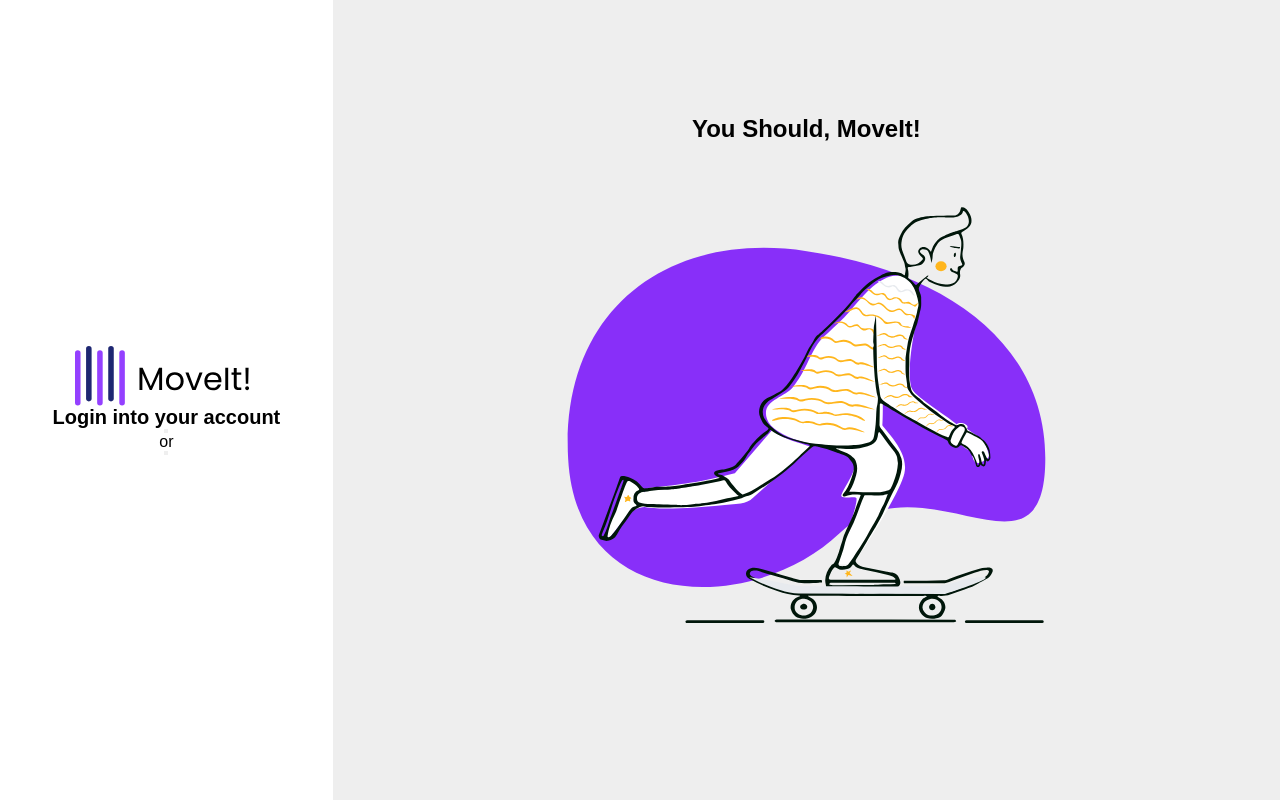
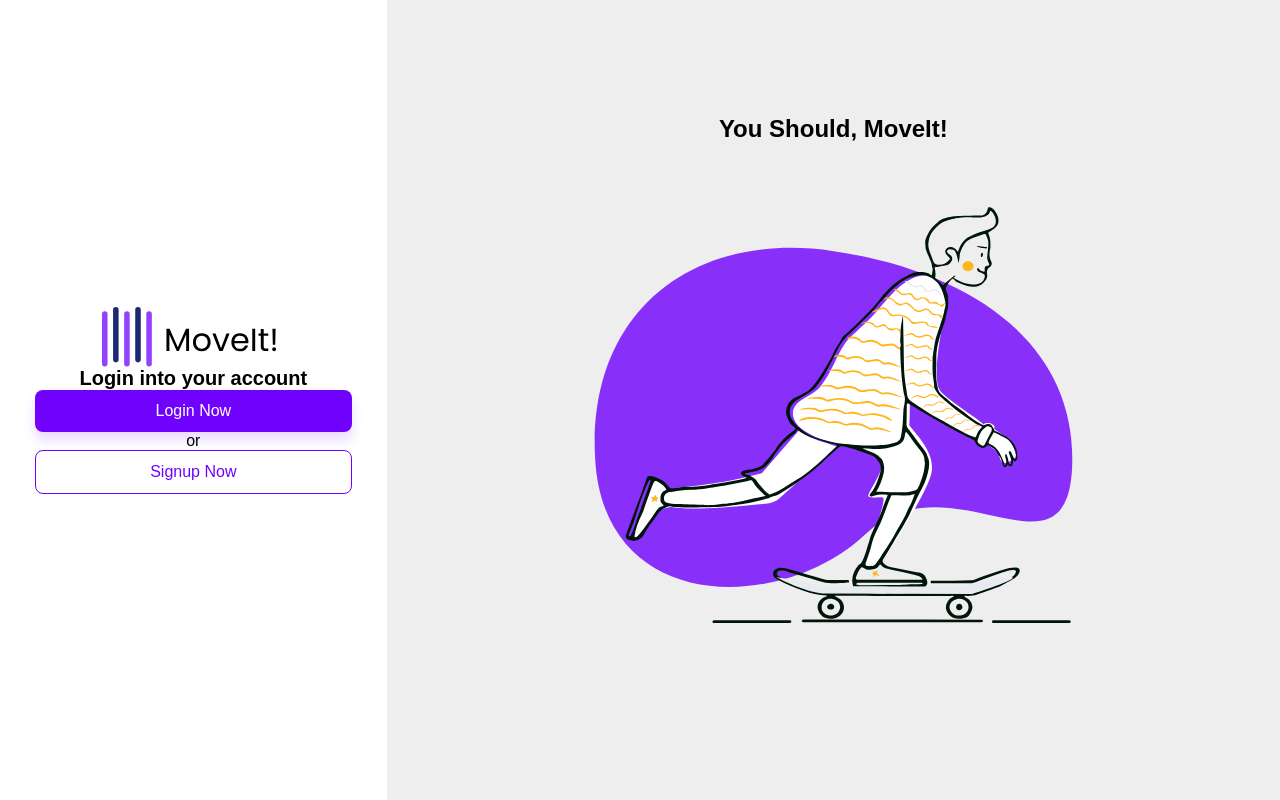
Before and after one commit to Felps3296/login-page-Angular-SpringBoot-FrontEnd, an Angular app: page /login in a window 1280 px wide. Built offline with nearby package versions, Linux system fonts and the light colour scheme.

Commit message:
Estilizando botões

```diff
--- a/src/app/components/default-login-layout/default-login-layout.component.html
+++ b/src/app/components/default-login-layout/default-login-layout.component.html
@@ -2,12 +2,14 @@
   <section class="form-section">
     <img src="/assets/svg/logo.svg">
     <h2>{{ title }}</h2>
-    <button>
+    <button class="btn-primary">
+      {{primaryBntText}}
     </button>
     <div>
       <span>or</span>
     </div>
-    <button>
+    <button class="btn-secondary">
+      {{secondaryBntText}}
     </button>
   </section>
   <section class="main-section">
--- a/src/app/components/default-login-layout/default-login-layout.component.scss
+++ b/src/app/components/default-login-layout/default-login-layout.component.scss
@@ -23,11 +23,32 @@ main{
 
   .form-section{
     flex-grow: 0.3;
+    padding: 0 35px;
 
     h2{
       font-size: 20px;
       font-weight: bold;
+    }
 
+    button{
+      width: 100%;
+      border-radius: 8px;
+      font-size: 16px;
+      font-weight: 500;
+      border: none;
+      background: transparent;
+      padding: 12px 24px;
+
+      &.btn-primary{
+        background: $primary-color;
+        color: white;
+        box-shadow:0px 8px 12px rgba(148.23004603385925, 64.33935597538948, 255, 0.20000000298023224);
+      }
+
+      &.btn-secondary{
+        border: 1px solid $primary-color;
+        color: $primary-color;
+      }
     }
   }
 }
--- a/src/app/pages/login/login.component.html
+++ b/src/app/pages/login/login.component.html
@@ -1,6 +1,6 @@
 <app-default-login-layout
   title="Login into your account"
   primaryBntText="Login Now"
-  secondaryBtnText="Signup Now"
+  secondaryBntText="Signup Now"
 >
 </app-default-login-layout>
```
